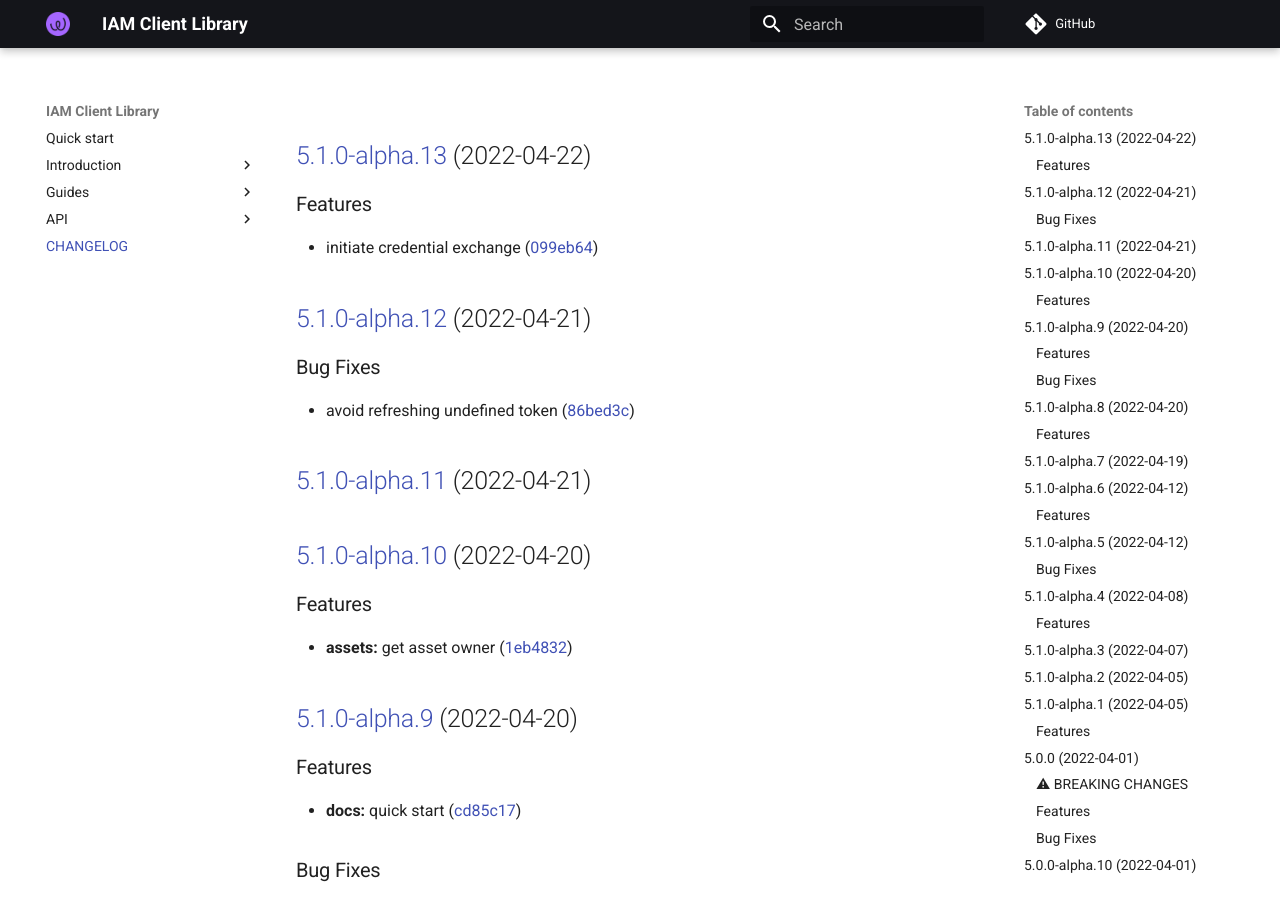
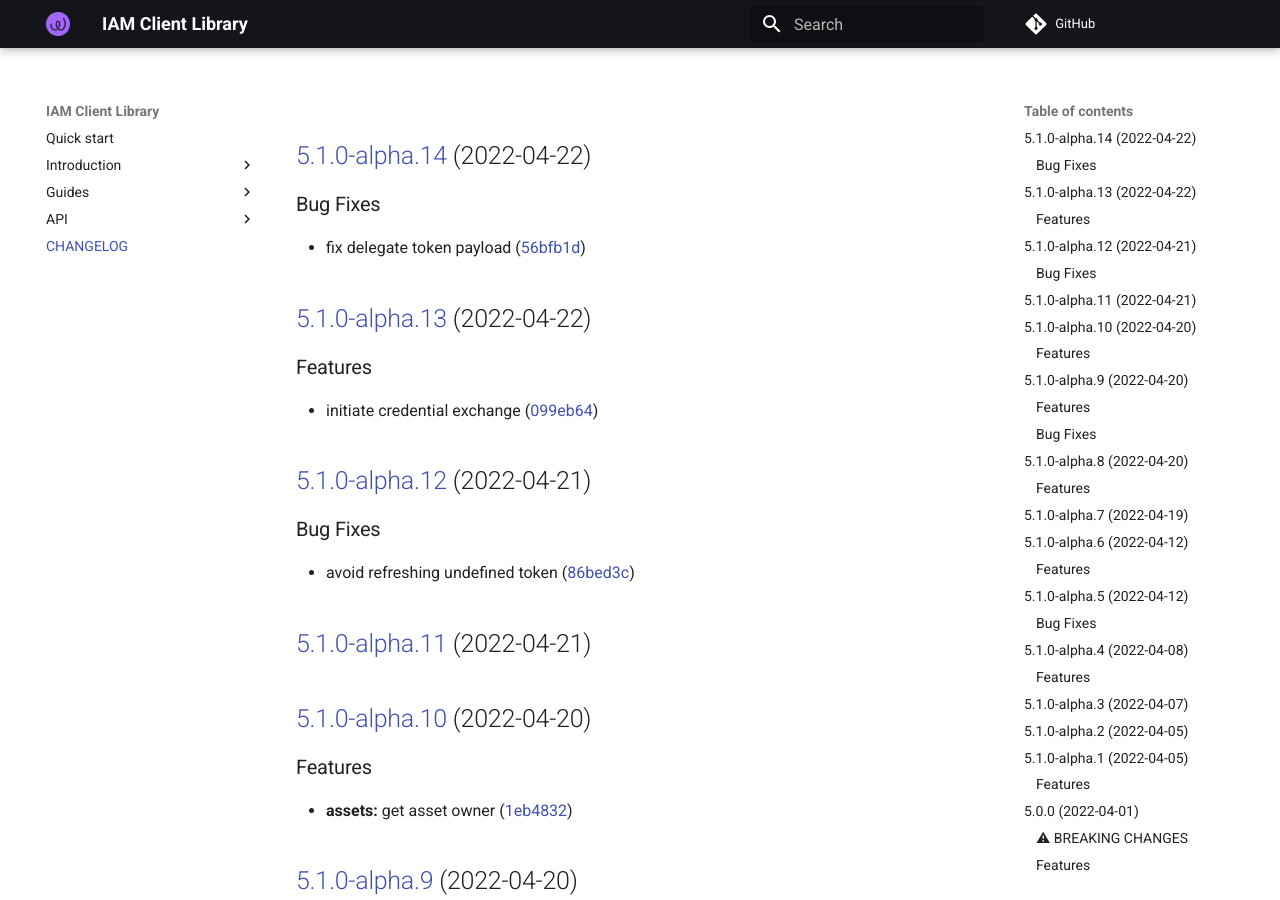
Before and after one commit to energywebfoundation/iam-client-lib, an MkDocs documentation site: the page built from docs/CHANGELOG.md, in a window 1280 px wide and 900 px high. Built offline with MkDocs 1.6.1 and Material for MkDocs 9.7.7, drawn with Linux system fonts in a browser that asks for light colours; comment, search, counter and statistics services are not loaded.

Commit message:
chore(release): 5.1.0-alpha.14 [skip ci]
## [5.1.0-alpha.14](https://github.com/energywebfoundation/iam-client-lib/compare/v5.1.0-alpha.13...v5.1.0-alpha.14) (2022-04-22)

### Bug Fixes

* fix delegate token payload ([56bfb1d](https://github.com/energywebfoundation/iam-client-lib/commit/56bfb1dac6d23b3146fee723a1245041701a9928))

```diff
--- a/docs/CHANGELOG.md
+++ b/docs/CHANGELOG.md
@@ -1,3 +1,10 @@
+## [5.1.0-alpha.14](https://github.com/energywebfoundation/iam-client-lib/compare/v5.1.0-alpha.13...v5.1.0-alpha.14) (2022-04-22)
+
+
+### Bug Fixes
+
+* fix delegate token payload ([56bfb1d](https://github.com/energywebfoundation/iam-client-lib/commit/56bfb1dac6d23b3146fee723a1245041701a9928))
+
 ## [5.1.0-alpha.13](https://github.com/energywebfoundation/iam-client-lib/compare/v5.1.0-alpha.12...v5.1.0-alpha.13) (2022-04-22)
 
 
--- a/package.json
+++ b/package.json
@@ -1,6 +1,6 @@
 {
   "name": "iam-client-lib",
-  "version": "5.1.0-alpha.13",
+  "version": "5.1.0-alpha.14",
   "description": "Library for Decentralized Identity and Access Management",
   "main": "dist/index.js",
   "module": "dist/index.esm.js",
```
